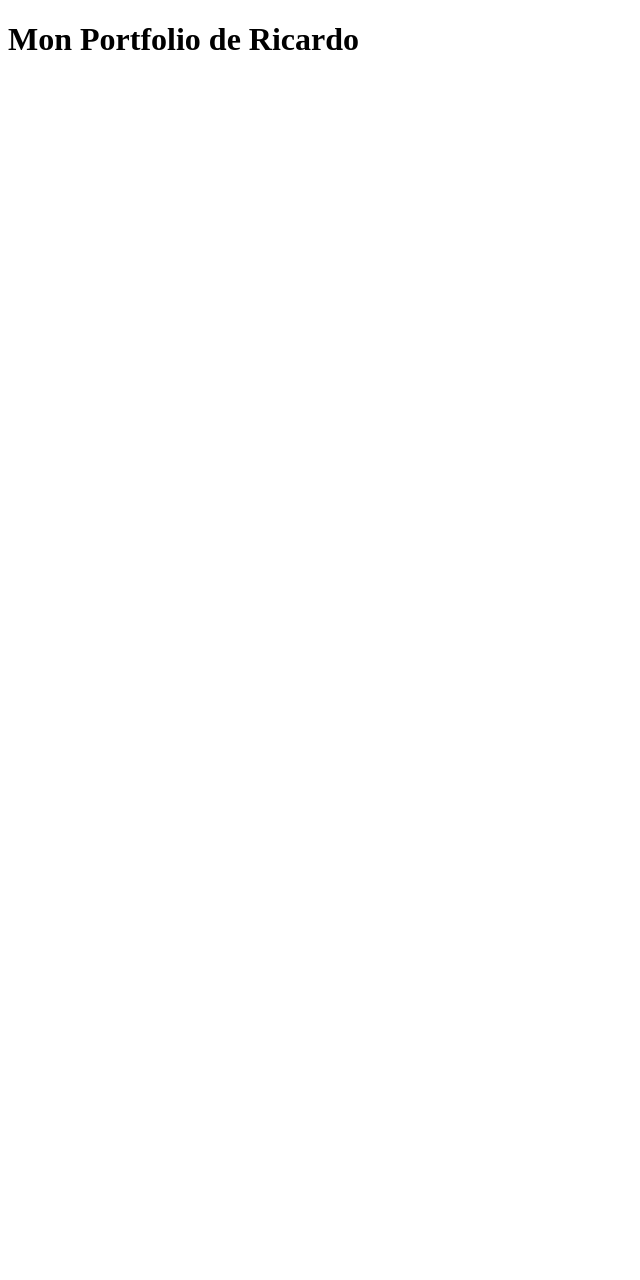
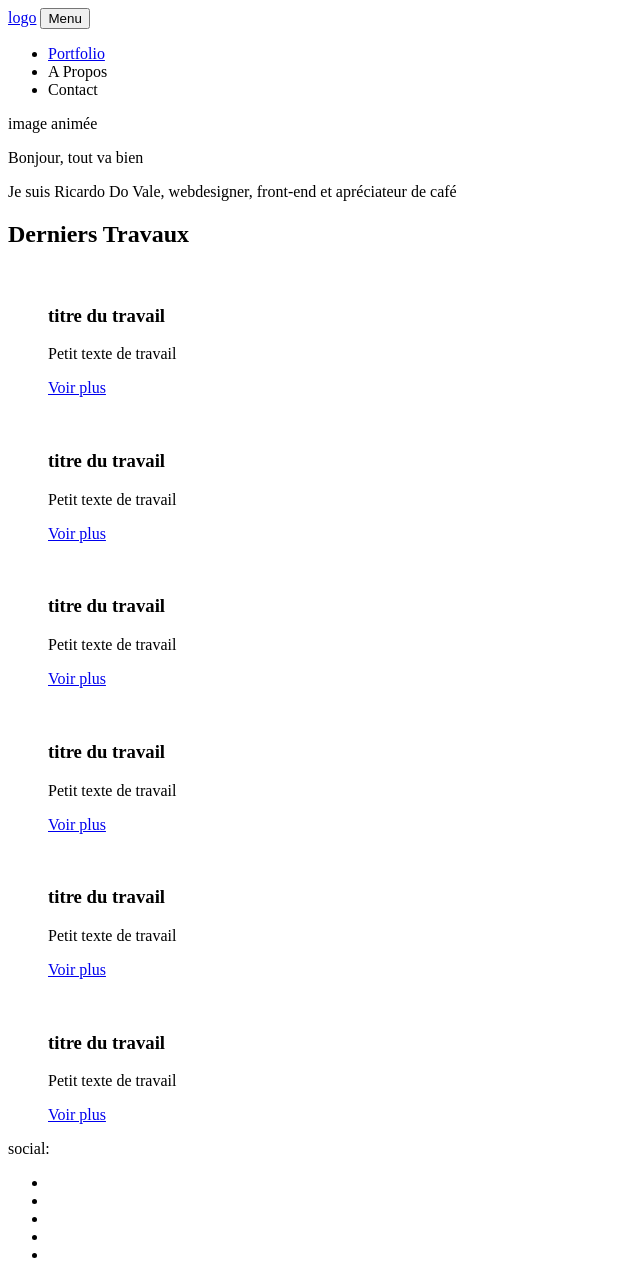
Before and after one commit to tapmorales/portfolio, a plain HTML site: page index.html in a window 1280 px wide. Shown: the whole page, without its empty margins (0-640 px from the left). Before the commit the page ends 800 px from the top, so only its background shows below. Drawn offline with Linux system fonts and the light colour scheme.

Commit message:
html initial  d'index.html

```diff
--- a/index.html
+++ b/index.html
@@ -4,7 +4,123 @@
   <meta charset="UTF-8">
   <title>Portfolio de Ricardo Do Vale</title>
 </head>
-<body>
-  <h1>Mon Portfolio de Ricardo</h1>
-</body>
+  <body>
+    <!-- Navigation -->
+    <nav class="mainNavigation">
+      <div class="container">
+        <a href="index.html" class="mainNavigation__logo">logo</a>
+        <button class="mainNavigation__hamburgger" type="button">
+          <div class="mainNavigation__hamburggerParties">Menu</div>
+        </button><!-- /.button hamburger -->
+        <ul class="mainNavigation__menu--opened">
+          <li><a href="#">Portfolio</a></li>
+          <li><a href="#"></a>A Propos</li>
+          <li><a href="#"></a>Contact</li>
+        </ul>
+      </div><!-- /.container -->
+    </nav><!-- /.mainNabigation-->
+
+    <!-- header -->
+    <header class="jumbotron">image animée
+      <div class="container">
+        <p>Bonjour, tout va bien</p>
+        <p>Je suis Ricardo Do Vale, webdesigner, front-end et apréciateur de café</p>
+      </div>
+    </header><!-- /header -->
+
+    <!-- Section "Derniers travaux" -->
+    <section class="container">
+      <div class="row">
+        <div class="col-xs-12">
+          <h1>Derniers Travaux</h1>
+        </div>
+
+        <!-- figure 1 -->
+        <div class="col-xs-12 col-sm-6 col-md-4">
+          <figure class="thumbnail">
+            <img src="" alt="">
+            <figcaption class="caption">
+              <h3>titre du travail</h3>
+            </figcaption>
+            <p>Petit texte de travail</p>
+            <p><a href="#" class="btn btn-primary pull-right" role="button">Voir plus</a></p>
+          </figure><!-- /figure 1 -->
+        </div>
+
+        <!-- figure 2 -->
+        <div class="col-xs-12 col-sm-6 col-md-4">
+          <figure class="thumbnail">
+            <img src="" alt="">
+            <figcaption class="caption">
+              <h3>titre du travail</h3>
+            </figcaption>
+            <p>Petit texte de travail</p>
+            <p><a href="#" class="btn btn-primary pull-right" role="button">Voir plus</a></p>
+          </figure><!-- /figure 2 -->
+        </div>
+
+        <!-- figure 3 -->
+        <div class="col-xs-12 col-sm-6 col-md-4">
+          <figure class="thumbnail">
+            <img src="" alt="">
+            <figcaption class="caption">
+              <h3>titre du travail</h3>
+            </figcaption>
+            <p>Petit texte de travail</p>
+            <p><a href="#" class="btn btn-primary pull-right" role="button">Voir plus</a></p>
+          </figure><!-- /figure 3 -->
+        </div>
+
+        <!-- figure 4 -->
+        <div class="col-xs-12 col-sm-6 col-md-4">
+          <figure class="thumbnail">
+            <img src="" alt="">
+            <figcaption class="caption">
+              <h3>titre du travail</h3>
+            </figcaption>
+            <p>Petit texte de travail</p>
+            <p><a href="#" class="btn btn-primary pull-right" role="button">Voir plus</a></p>
+          </figure><!-- /figure 4 -->
+        </div>
+
+        <!-- figure 5 -->
+        <div class="col-xs-12 col-sm-6 col-md-4">
+          <figure class="thumbnail">
+            <img src="" alt="">
+            <figcaption class="caption">
+              <h3>titre du travail</h3>
+            </figcaption>
+            <p>Petit texte de travail</p>
+            <p><a href="#" class="btn btn-primary pull-right" role="button">Voir plus</a></p>
+          </figure><!-- /figure 5 -->
+        </div>
+
+        <!-- figure 6 -->
+        <div class="col-xs-12 col-sm-6 col-md-4">
+          <figure class="thumbnail">
+            <img src="" alt="">
+            <figcaption class="caption">
+              <h3>titre du travail</h3>
+            </figcaption>
+            <p>Petit texte de travail</p>
+            <p><a href="#" class="btn btn-primary pull-right" role="button">Voir plus</a></p>
+          </figure><!-- /figure 6 -->
+        </div>
+      </div><!-- /.row -->
+    </section><!-- /Section "Derniers travaux" -->
+
+    <!-- Footer -->
+    <footer>
+      <div class="container">
+        <p class="text-muted text-right">social:</p>
+        <ul class="list-inline pull-right">
+          <li><a href="href"#"" class="btn-social btn-outline"><i class="fa fa-fw"></i></a></li>
+          <li><a href="href"#"" class="btn-social btn-outline"><i class="fa fa-fw"></i></a></li>
+          <li><a href="href"#"" class="btn-social btn-outline"><i class="fa fa-fw"></i></a></li>
+          <li><a href="href"#"" class="btn-social btn-outline"><i class="fa fa-fw"></i></a></li>
+          <li><a href="href"#"" class="btn-social btn-outline"><i class="fa fa-fw"></i></a></li>
+        </ul><!-- /Social menu -->
+      </div><!-- /.container -->
+    </footer><!-- /Footer -->
+  </body>
 </html>
```
